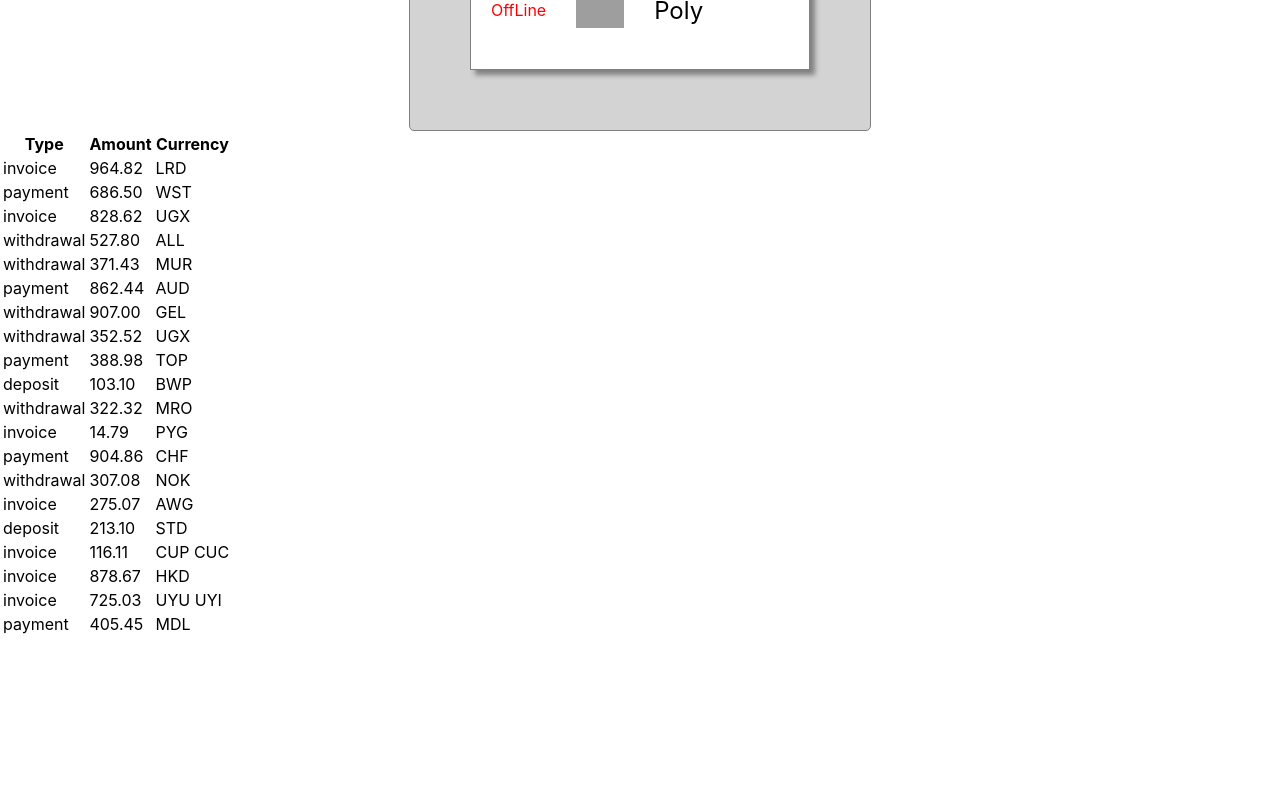
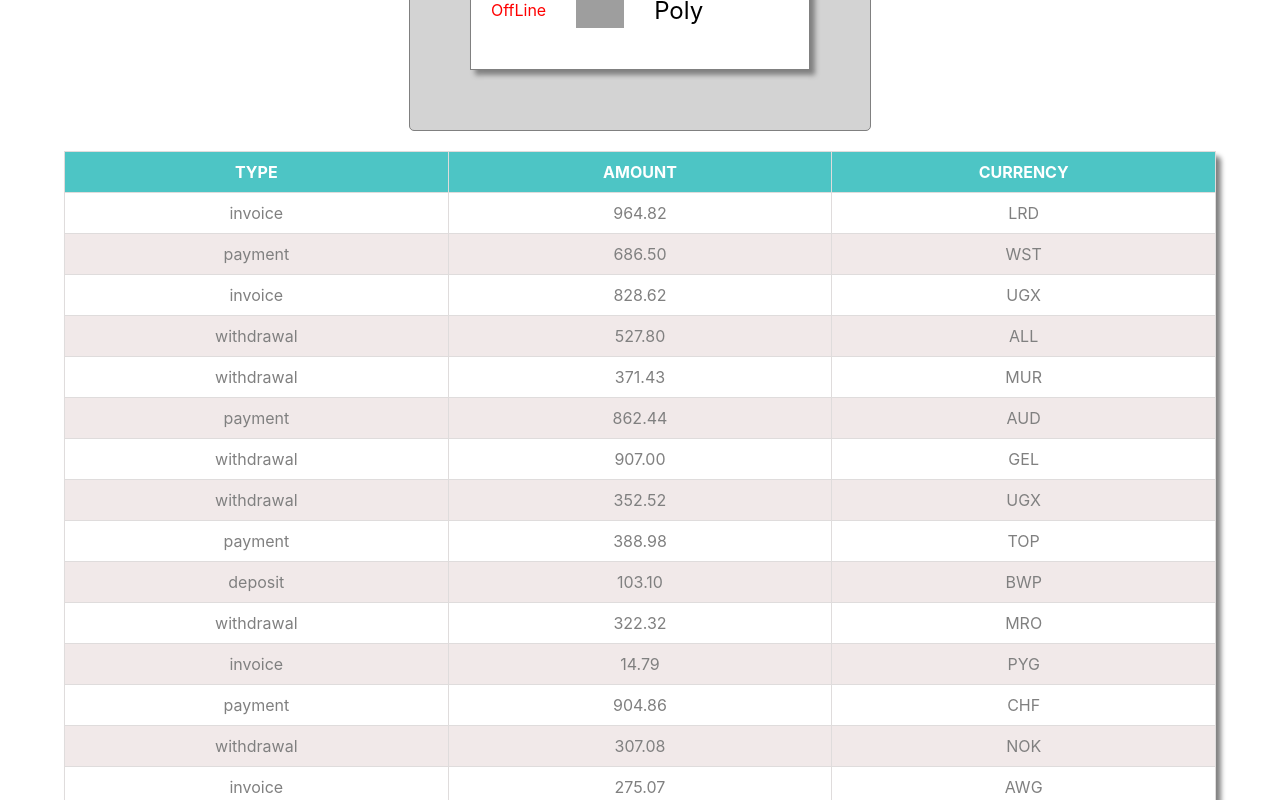
Before and after one commit to Stranger1978/goit-react-hw-01-components, a React (Create React App) app: page / in a window 1280 px wide. Shown: the part 1340-2140 px from the top of the page. Before the commit the page ends 1977 px from the top, so only its background shows below. Built offline with nearby package versions, Linux system fonts and the light colour scheme; grey boxes are pictures that could not be loaded.

Commit message:
all_style_finish

```diff
--- a/src/components/TransactionHistory/TransactionHistory.jsx
+++ b/src/components/TransactionHistory/TransactionHistory.jsx
@@ -1,10 +1,11 @@
 import React from 'react';
 import PropTypes from "prop-types";
+import style from './TransactionHistory.module.css';
 
 const TransactionHistory = ({ items }) => {
     return (
-    <table class="transaction-history">
-        <thead>
+        <table class={style.transaction_history}>
+        <thead class={style.table_head}>
             <tr>
             <th>Type</th>
             <th>Amount</th>
@@ -12,7 +13,7 @@ const TransactionHistory = ({ items }) => {
             </tr>
         </thead>
 
-            <tbody>
+            <tbody class={style.table_body}>
                 {items.map(({ id, type, amount, currency }) => {
                     return (
                         < tr id={id} >
--- /dev/null
+++ b/src/components/TransactionHistory/TransactionHistory.module.css
@@ -0,0 +1,52 @@
+
+.transaction_history {
+    background-color: #fff;
+    padding: 0;
+    margin: 0;
+
+    margin-top: 20px;
+    margin-left: auto;
+    margin-right: auto;
+    width: 90%;
+    table-layout: fixed;
+    border-collapse: collapse;
+
+
+    border: 1px solid lightgray;
+    box-shadow: 5px 5px 5px grey;
+    border-radius: 5px;
+}
+
+.table_head {
+    background-color: rgb(77, 197, 197);
+    color: #fff;
+    text-transform: uppercase;
+    padding: 10px;
+    border: 1px solid rgb(115, 115, 115);
+
+}
+
+.table_body {
+    grid-row: auto;
+    text-align: center;
+    padding: 5px;
+    color: gray;
+    border: 1px solid rgb(115, 115, 115);
+}
+
+tbody tr:nth-child(odd) {
+    background-color: #fff;
+}
+
+tbody tr:nth-child(even) {
+    background-color: rgb(241, 233, 233);
+}
+
+td {
+    padding: 10px;
+    border: 1px solid rgb(223, 220, 220);
+}
+th {
+    padding: 10px;
+    border: 1px solid rgb(223, 220, 220);
+}
```
